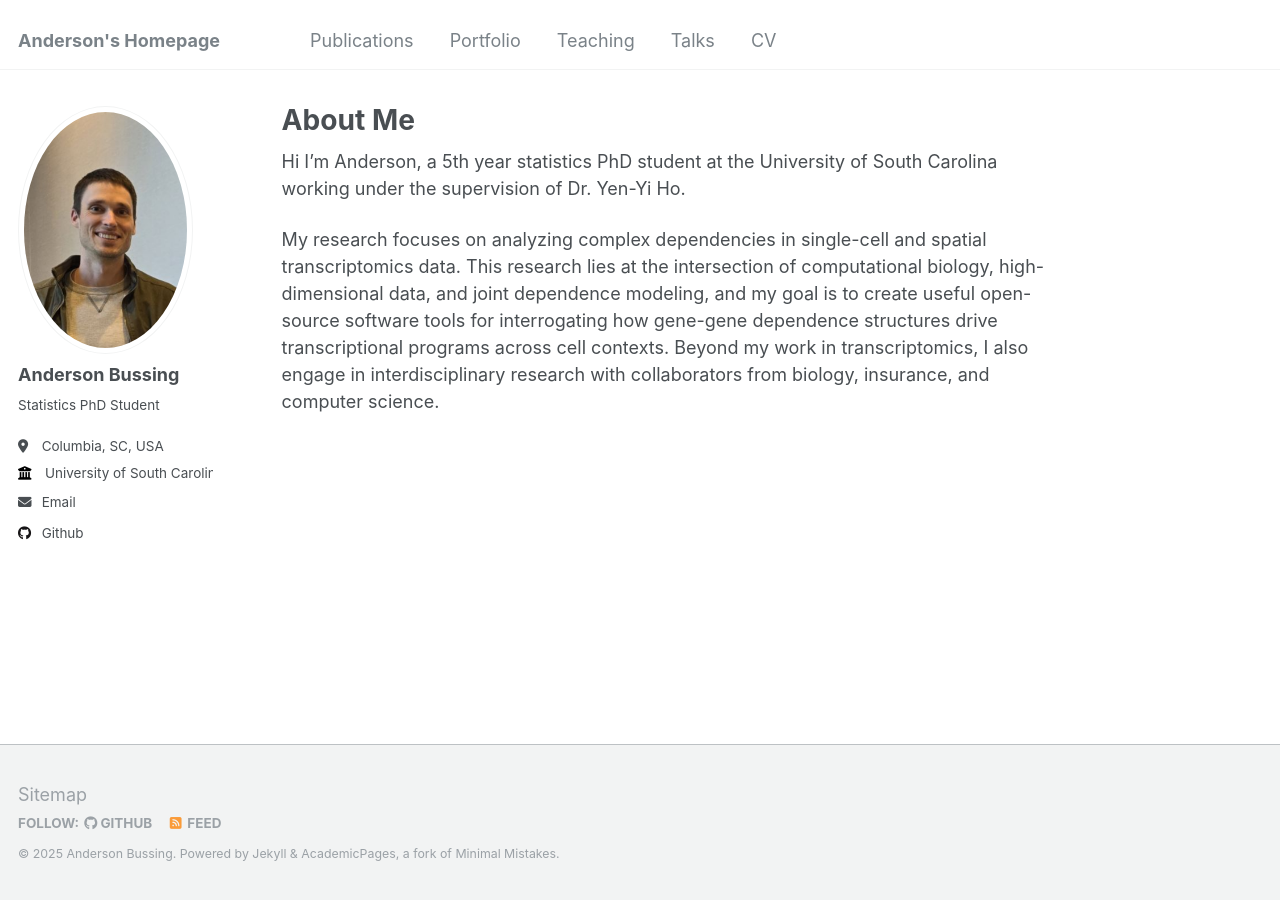
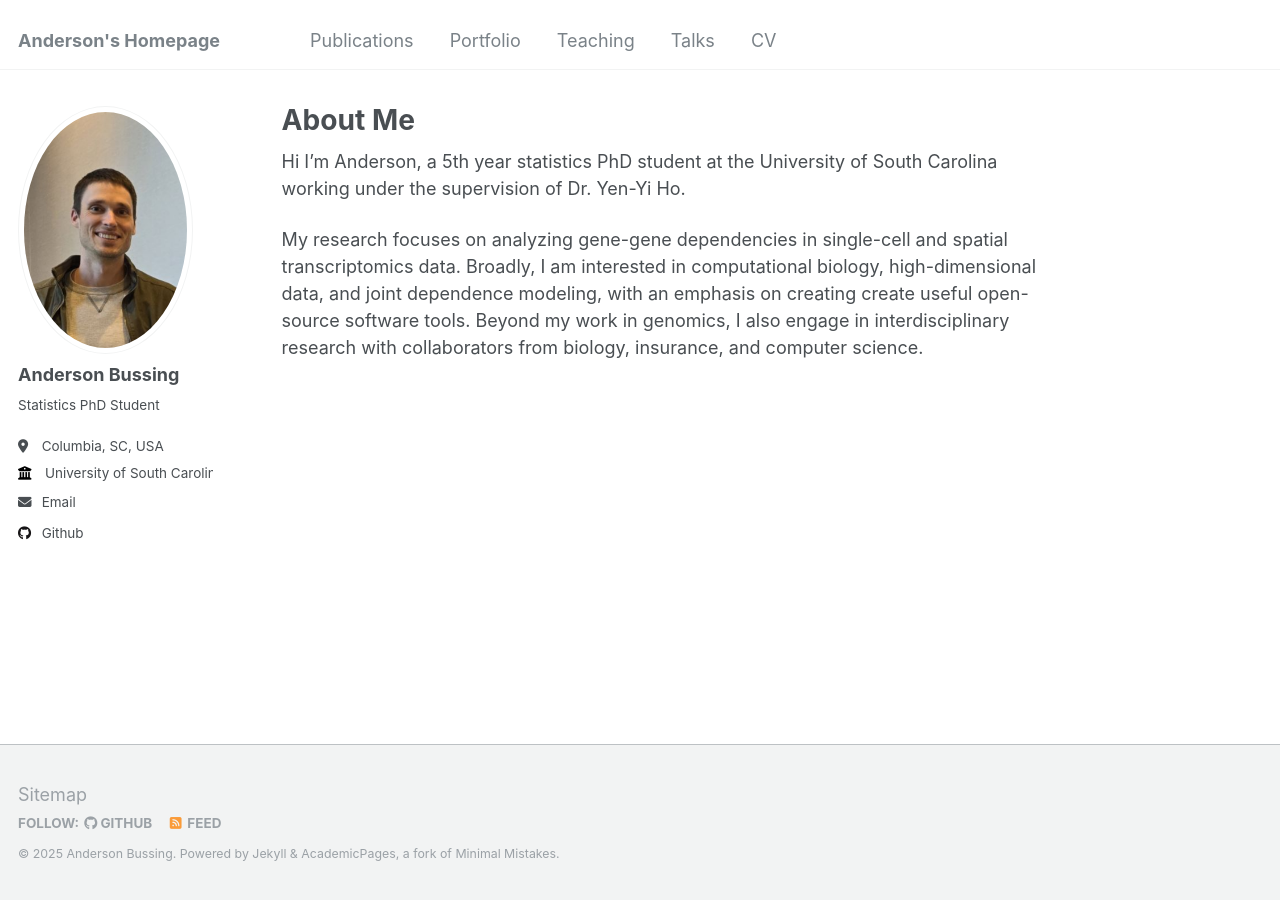
Before and after one commit to abussing/abussing.github.io, a Jekyll site: the page built from _pages/about.md, in a window 1280 px wide. Built offline with Jekyll 4.4.1, drawn with Linux system fonts in a browser that asks for light colours.

Commit message:
Update about.md

```diff
--- a/_pages/about.md
+++ b/_pages/about.md
@@ -9,4 +9,4 @@ redirect_from:
 
 Hi I'm Anderson, a 5th year statistics PhD student at the University of South Carolina working under the supervision of Dr. Yen-Yi Ho.
 
-My research focuses on analyzing complex dependencies in single-cell and spatial transcriptomics data. This research lies at the intersection of computational biology, high-dimensional data, and joint dependence modeling, and my goal is to create useful open-source software tools for interrogating how gene-gene dependence structures drive transcriptional programs across cell contexts. Beyond my work in transcriptomics, I also engage in interdisciplinary research with collaborators from biology, insurance, and computer science.
+My research focuses on analyzing gene-gene dependencies in single-cell and spatial transcriptomics data. Broadly, I am interested in computational biology, high-dimensional data, and joint dependence modeling, with an emphasis on creating create useful open-source software tools. Beyond my work in genomics, I also engage in interdisciplinary research with collaborators from biology, insurance, and computer science.
```
